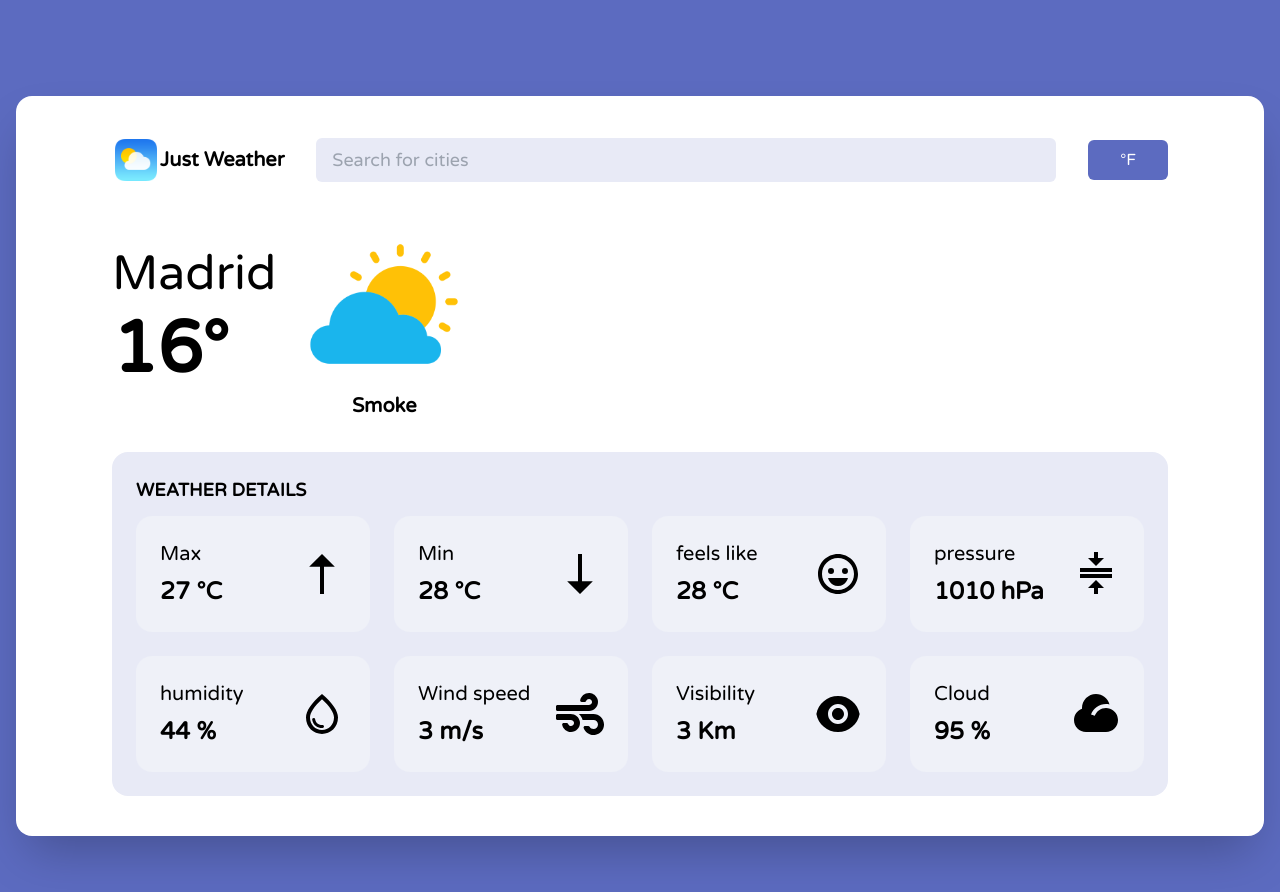
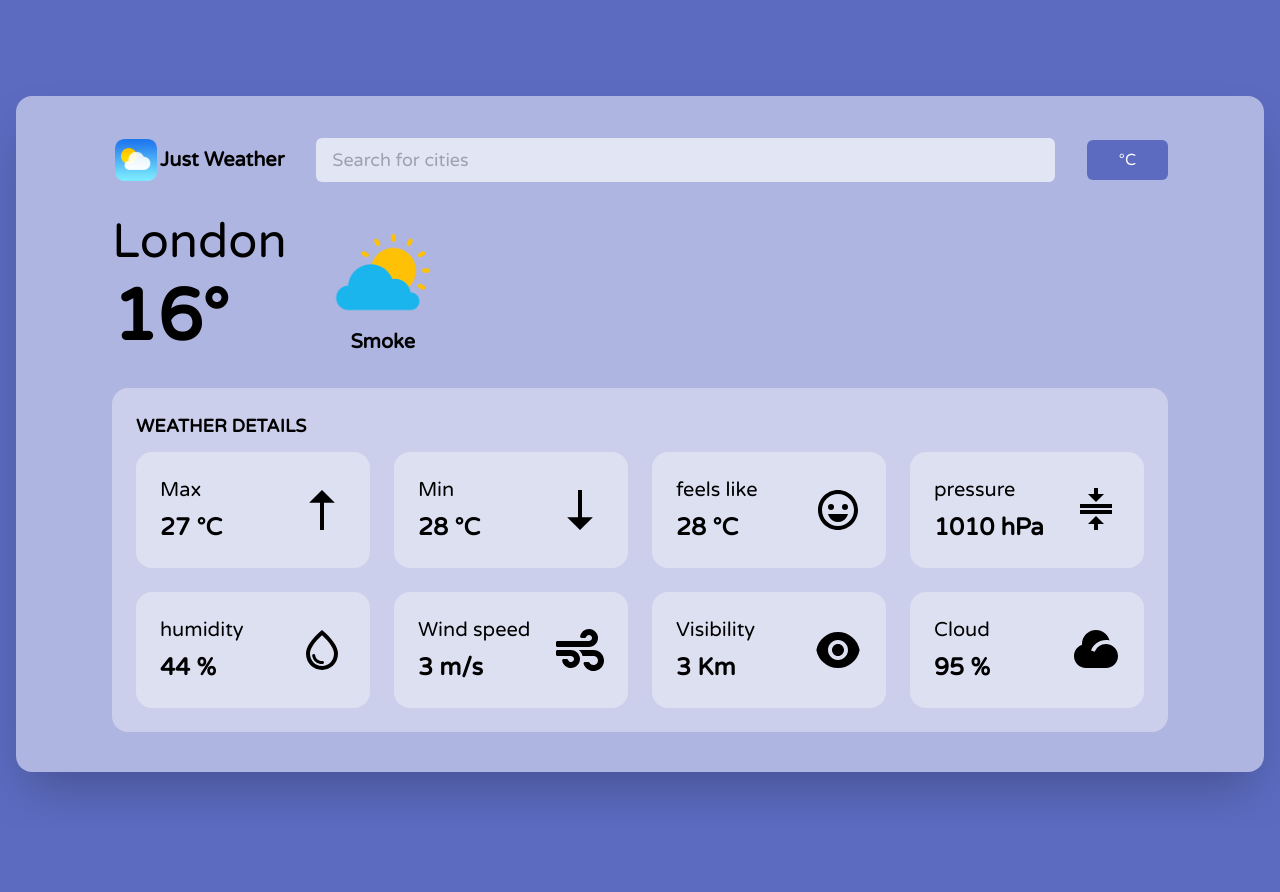
Before and after one commit to imrancodes/Weather-app, a plain HTML site: page index.html in a window 1280 px wide. Both pictures are taken after a click on the button "°F". After the commit the page ends 828 px from the top, so only its background shows below. Drawn offline with nearby package versions, Linux system fonts and the light colour scheme; no server answers; a web font is replaced by a local one.

Commit message:
dynamically changing the temperature,icon and city

```diff
--- a/index.html
+++ b/index.html
@@ -13,11 +13,12 @@
         <link
             href="https://cdn.jsdelivr.net/npm/remixicon@4.5.0/fonts/remixicon.css"
             rel="stylesheet" />
+        <script src="script.js" defer></script>
     </head>
     <body class="bg-[#5C6BC0] font-main-font px-4">
         <div
             id="main"
-            class="max-w-[1440px] mb-14 md:mt-24 mt-14  shadow-2xl rounded-2xl bg-white mx-auto py-10">
+            class="max-w-[1440px] mb-14 md:mt-24 mt-14 shadow-2xl rounded-2xl bg-[#AEB5E0] mx-auto py-10">
             <section
                 id="header"
                 class="flex md:items-center items-start justify-between md:px-24 px-12 gap-x-8 gap-y-4 max-md:flex-col">
@@ -25,100 +26,175 @@
                     <img class="h-12 w-12" src="images/logo.png" alt="" />
                     <h2 class="font-bold text-xl text-black">Just Weather</h2>
                 </div>
-                <input
-                    class="w-full px-4 py-2 bg-[#E8EAF6] rounded-md outline-[#5C6BC0] text-lg"
-                    type="text"
-                    placeholder="Search for cities" />
+                <form class="w-full ">
+                    <input
+                        class="w-full px-4 py-2 bg-[#E2E5F4] rounded-md outline-[#5C6BC0] text-lg weather-input"
+                        type="text"
+                        placeholder="Search for cities" />
+                </form>
                 <button
-                    class="shrink-0 bg-[#5C6BC0] text-white md:px-8 px-16 py-2 rounded-md">
-                    &#176;F
+                    class="shrink-0 bg-[#5C6BC0] text-white md:px-8 px-16 py-2 rounded-md convert-temp">
+                    °F
                 </button>
             </section>
             <section
-                class="md:px-24 px-12 py-8 flex items-center gap-5 max-media550:flex-col">
+                class="md:px-24 px-12 py-8 flex items-center gap-x-10 max-media550:flex-col">
                 <div>
-                    <h1 class="text-5xl font-normal mb-4">Madrid</h1>
-                    <h1 class="text-7xl font-bold">16&#176;</h1>
+                    <h1 class="text-5xl font-normal mb-4 city-name">London</h1>
+                    <h1 class="text-7xl font-bold temp max-media550:text-center">16°</h1>
                 </div>
                 <div>
-                    <img class="size-44" src="images/weather.webp" alt="" />
-                    <h1 class="text-center text-xl font-bold">Smoke</h1>
+                    <img class="size-28 weather-icon" src="images/weather.webp" alt="" />
+                    <h1 class="text-center text-xl font-bold main">Smoke</h1>
                 </div>
             </section>
-            <section class="md:mx-24 mx-12 bg-[#E8EAF6] rounded-2xl p-6">
+            <section class="md:mx-24 mx-12 bg-[#CBCFEB] rounded-2xl p-6">
                 <p class="pb-3 font-semibold text-lg">WEATHER DETAILS</p>
                 <div
                     class="grid lg:grid-cols-4 md:grid-cols-3 media550:grid-cols-2 grid-cols-1 gap-6">
-                    <div class="bg-[#EFF1F8] p-6 rounded-2xl">
+                    <div class="bg-[#DDE0F1] p-6 rounded-2xl">
                         <div class="flex items-center justify-between">
                             <div>
                                 <p class="pb-2 text-xl">Max</p>
                                 <h3 class="font-semibold text-2xl">27 °C</h3>
                             </div>
-                            <svg class="size-12" xmlns="http://www.w3.org/2000/svg" viewBox="0 0 24 24" fill="rgba(0,0,0,1)"><path d="M11.0001 22.0003L13 22.0004L13 8.41421L18.4142 8.41421L12 2L5.58575 8.41421L11 8.41421L11.0001 22.0003Z"></path></svg>
+                            <svg
+                                class="size-12"
+                                xmlns="http://www.w3.org/2000/svg"
+                                viewBox="0 0 24 24"
+                                fill="rgba(0,0,0,1)">
+                                <path
+                                    d="M11.0001 22.0003L13 22.0004L13 8.41421L18.4142 8.41421L12 2L5.58575 8.41421L11 8.41421L11.0001 22.0003Z"></path>
+                            </svg>
                         </div>
                     </div>
-                    <div class="bg-[#EFF1F8] p-6 rounded-2xl">
+                    <div class="bg-[#DDE0F1] p-6 rounded-2xl">
                         <div class="flex items-center justify-between">
                             <div>
                                 <p class="pb-2 text-xl">Min</p>
                                 <h3 class="font-semibold text-2xl">28 °C</h3>
                             </div>
-                            <svg class="size-12" xmlns="http://www.w3.org/2000/svg" viewBox="0 0 24 24" fill="rgba(0,0,0,1)"><path d="M12.9999 1.99974L11 1.9996L11 15.5858H5.58582L12 22L18.4142 15.5858L13 15.5858L12.9999 1.99974Z"></path></svg>
+                            <svg
+                                class="size-12"
+                                xmlns="http://www.w3.org/2000/svg"
+                                viewBox="0 0 24 24"
+                                fill="rgba(0,0,0,1)">
+                                <path
+                                    d="M12.9999 1.99974L11 1.9996L11 15.5858H5.58582L12 22L18.4142 15.5858L13 15.5858L12.9999 1.99974Z"></path>
+                            </svg>
                         </div>
                     </div>
-                    <div class="bg-[#EFF1F8] p-6 rounded-2xl">
+                    <div class="bg-[#DDE0F1] p-6 rounded-2xl">
                         <div class="flex items-center justify-between">
                             <div>
                                 <p class="pb-2 text-xl">feels like</p>
                                 <h3 class="font-semibold text-2xl">28 °C</h3>
                             </div>
-                            <svg class="size-12" stroke="currentColor" fill="currentColor" stroke-width="0" viewBox="0 0 24 24" xmlns="http://www.w3.org/2000/svg"><path d="M12 2C6.486 2 2 6.486 2 12s4.486 10 10 10 10-4.486 10-10S17.514 2 12 2zm0 18c-4.411 0-8-3.589-8-8s3.589-8 8-8 8 3.589 8 8-3.589 8-8 8z"></path><circle cx="8.5" cy="10.5" r="1.5"></circle><circle cx="15.493" cy="10.493" r="1.493"></circle><path d="M12 18c4 0 5-4 5-4H7s1 4 5 4z"></path></svg>
+                            <svg
+                                class="size-12"
+                                stroke="currentColor"
+                                fill="currentColor"
+                                stroke-width="0"
+                                viewBox="0 0 24 24"
+                                xmlns="http://www.w3.org/2000/svg">
+                                <path
+                                    d="M12 2C6.486 2 2 6.486 2 12s4.486 10 10 10 10-4.486 10-10S17.514 2 12 2zm0 18c-4.411 0-8-3.589-8-8s3.589-8 8-8 8 3.589 8 8-3.589 8-8 8z"></path>
+                                <circle cx="8.5" cy="10.5" r="1.5"></circle>
+                                <circle
+                                    cx="15.493"
+                                    cy="10.493"
+                                    r="1.493"></circle>
+                                <path d="M12 18c4 0 5-4 5-4H7s1 4 5 4z"></path>
+                            </svg>
                         </div>
                     </div>
-                    <div class="bg-[#EFF1F8] p-6 rounded-2xl">
+                    <div class="bg-[#DDE0F1] p-6 rounded-2xl">
                         <div class="flex items-center justify-between">
                             <div>
                                 <p class="pb-2 text-xl">pressure</p>
                                 <h3 class="font-semibold text-2xl">1010 hPa</h3>
                             </div>
-                            <svg class="size-12" stroke="currentColor" fill="currentColor" stroke-width="0" viewBox="0 0 24 24" xmlns="http://www.w3.org/2000/svg"><path fill="none" d="M0 0h24v24H0z"></path><path fill="none" d="M0 0h24v24H0V0z"></path><path d="M8 19h3v3h2v-3h3l-4-4-4 4zm8-15h-3V1h-2v3H8l4 4 4-4zM4 9v2h16V9H4zM4 12h16v2H4z"></path></svg>
+                            <svg
+                                class="size-12"
+                                stroke="currentColor"
+                                fill="currentColor"
+                                stroke-width="0"
+                                viewBox="0 0 24 24"
+                                xmlns="http://www.w3.org/2000/svg">
+                                <path fill="none" d="M0 0h24v24H0z"></path>
+                                <path fill="none" d="M0 0h24v24H0V0z"></path>
+                                <path
+                                    d="M8 19h3v3h2v-3h3l-4-4-4 4zm8-15h-3V1h-2v3H8l4 4 4-4zM4 9v2h16V9H4zM4 12h16v2H4z"></path>
+                            </svg>
                         </div>
                     </div>
-                    <div class="bg-[#EFF1F8] p-6 rounded-2xl">
+                    <div class="bg-[#DDE0F1] p-6 rounded-2xl">
                         <div class="flex items-center justify-between">
                             <div>
                                 <p class="pb-2 text-xl">humidity</p>
                                 <h3 class="font-semibold text-2xl">44 %</h3>
                             </div>
-                            <svg class="size-12" stroke="currentColor" fill="currentColor" stroke-width="0" viewBox="0 0 24 24" xmlns="http://www.w3.org/2000/svg"><path fill="none" d="M0 0h24v24H0z"></path><path d="M12 2c-5.33 4.55-8 8.48-8 11.8 0 4.98 3.8 8.2 8 8.2s8-3.22 8-8.2c0-3.32-2.67-7.25-8-11.8zm0 18c-3.35 0-6-2.57-6-6.2 0-2.34 1.95-5.44 6-9.14 4.05 3.7 6 6.79 6 9.14 0 3.63-2.65 6.2-6 6.2zm-4.17-6c.37 0 .67.26.74.62.41 2.22 2.28 2.98 3.64 2.87.43-.02.79.32.79.75 0 .4-.32.73-.72.75-2.13.13-4.62-1.09-5.19-4.12a.75.75 0 01.74-.87z"></path></svg>
+                            <svg
+                                class="size-12"
+                                stroke="currentColor"
+                                fill="currentColor"
+                                stroke-width="0"
+                                viewBox="0 0 24 24"
+                                xmlns="http://www.w3.org/2000/svg">
+                                <path fill="none" d="M0 0h24v24H0z"></path>
+                                <path
+                                    d="M12 2c-5.33 4.55-8 8.48-8 11.8 0 4.98 3.8 8.2 8 8.2s8-3.22 8-8.2c0-3.32-2.67-7.25-8-11.8zm0 18c-3.35 0-6-2.57-6-6.2 0-2.34 1.95-5.44 6-9.14 4.05 3.7 6 6.79 6 9.14 0 3.63-2.65 6.2-6 6.2zm-4.17-6c.37 0 .67.26.74.62.41 2.22 2.28 2.98 3.64 2.87.43-.02.79.32.79.75 0 .4-.32.73-.72.75-2.13.13-4.62-1.09-5.19-4.12a.75.75 0 01.74-.87z"></path>
+                            </svg>
                         </div>
                     </div>
-                    <div class="bg-[#EFF1F8] p-6 rounded-2xl">
+                    <div class="bg-[#DDE0F1] p-6 rounded-2xl">
                         <div class="flex items-center justify-between">
                             <div>
                                 <p class="pb-2 text-xl">Wind speed</p>
                                 <h3 class="font-semibold text-2xl">3 m/s</h3>
                             </div>
-                            <svg class="size-12" stroke="currentColor" fill="currentColor" stroke-width="0" viewBox="0 0 512 512" xmlns="http://www.w3.org/2000/svg"><path d="M156.7 256H16c-8.8 0-16 7.2-16 16v32c0 8.8 7.2 16 16 16h142.2c15.9 0 30.8 10.9 33.4 26.6 3.3 20-12.1 37.4-31.6 37.4-14.1 0-26.1-9.2-30.4-21.9-2.1-6.3-8.6-10.1-15.2-10.1H81.6c-9.8 0-17.7 8.8-15.9 18.4 8.6 44.1 47.6 77.6 94.2 77.6 57.1 0 102.7-50.1 95.2-108.6C249 291 205.4 256 156.7 256zM16 224h336c59.7 0 106.8-54.8 93.8-116.7-7.6-36.2-36.9-65.5-73.1-73.1-55.4-11.6-105.1 24.9-114.9 75.5-1.9 9.6 6.1 18.3 15.8 18.3h32.8c6.7 0 13.1-3.8 15.2-10.1C325.9 105.2 337.9 96 352 96c19.4 0 34.9 17.4 31.6 37.4-2.6 15.7-17.4 26.6-33.4 26.6H16c-8.8 0-16 7.2-16 16v32c0 8.8 7.2 16 16 16zm384 32H243.7c19.3 16.6 33.2 38.8 39.8 64H400c26.5 0 48 21.5 48 48s-21.5 48-48 48c-17.9 0-33.3-9.9-41.6-24.4-2.9-5-8.7-7.6-14.5-7.6h-33.8c-10.9 0-19 10.8-15.3 21.1 17.8 50.6 70.5 84.8 129.4 72.3 41.2-8.7 75.1-41.6 84.7-82.7C526 321.5 470.5 256 400 256z"></path></svg>
+                            <svg
+                                class="size-12"
+                                stroke="currentColor"
+                                fill="currentColor"
+                                stroke-width="0"
+                                viewBox="0 0 512 512"
+                                xmlns="http://www.w3.org/2000/svg">
+                                <path
+                                    d="M156.7 256H16c-8.8 0-16 7.2-16 16v32c0 8.8 7.2 16 16 16h142.2c15.9 0 30.8 10.9 33.4 26.6 3.3 20-12.1 37.4-31.6 37.4-14.1 0-26.1-9.2-30.4-21.9-2.1-6.3-8.6-10.1-15.2-10.1H81.6c-9.8 0-17.7 8.8-15.9 18.4 8.6 44.1 47.6 77.6 94.2 77.6 57.1 0 102.7-50.1 95.2-108.6C249 291 205.4 256 156.7 256zM16 224h336c59.7 0 106.8-54.8 93.8-116.7-7.6-36.2-36.9-65.5-73.1-73.1-55.4-11.6-105.1 24.9-114.9 75.5-1.9 9.6 6.1 18.3 15.8 18.3h32.8c6.7 0 13.1-3.8 15.2-10.1C325.9 105.2 337.9 96 352 96c19.4 0 34.9 17.4 31.6 37.4-2.6 15.7-17.4 26.6-33.4 26.6H16c-8.8 0-16 7.2-16 16v32c0 8.8 7.2 16 16 16zm384 32H243.7c19.3 16.6 33.2 38.8 39.8 64H400c26.5 0 48 21.5 48 48s-21.5 48-48 48c-17.9 0-33.3-9.9-41.6-24.4-2.9-5-8.7-7.6-14.5-7.6h-33.8c-10.9 0-19 10.8-15.3 21.1 17.8 50.6 70.5 84.8 129.4 72.3 41.2-8.7 75.1-41.6 84.7-82.7C526 321.5 470.5 256 400 256z"></path>
+                            </svg>
                         </div>
                     </div>
-                    <div class="bg-[#EFF1F8] p-6 rounded-2xl">
+                    <div class="bg-[#DDE0F1] p-6 rounded-2xl">
                         <div class="flex items-center justify-between">
                             <div>
                                 <p class="pb-2 text-xl">Visibility</p>
                                 <h3 class="font-semibold text-2xl">3 Km</h3>
                             </div>
-                            <svg class="size-12" xmlns="http://www.w3.org/2000/svg" viewBox="0 0 24 24" fill="rgba(0,0,0,1)"><path d="M1.18164 12C2.12215 6.87976 6.60812 3 12.0003 3C17.3924 3 21.8784 6.87976 22.8189 12C21.8784 17.1202 17.3924 21 12.0003 21C6.60812 21 2.12215 17.1202 1.18164 12ZM12.0003 17C14.7617 17 17.0003 14.7614 17.0003 12C17.0003 9.23858 14.7617 7 12.0003 7C9.23884 7 7.00026 9.23858 7.00026 12C7.00026 14.7614 9.23884 17 12.0003 17ZM12.0003 15C10.3434 15 9.00026 13.6569 9.00026 12C9.00026 10.3431 10.3434 9 12.0003 9C13.6571 9 15.0003 10.3431 15.0003 12C15.0003 13.6569 13.6571 15 12.0003 15Z"></path></svg>
+                            <svg
+                                class="size-12"
+                                xmlns="http://www.w3.org/2000/svg"
+                                viewBox="0 0 24 24"
+                                fill="rgba(0,0,0,1)">
+                                <path
+                                    d="M1.18164 12C2.12215 6.87976 6.60812 3 12.0003 3C17.3924 3 21.8784 6.87976 22.8189 12C21.8784 17.1202 17.3924 21 12.0003 21C6.60812 21 2.12215 17.1202 1.18164 12ZM12.0003 17C14.7617 17 17.0003 14.7614 17.0003 12C17.0003 9.23858 14.7617 7 12.0003 7C9.23884 7 7.00026 9.23858 7.00026 12C7.00026 14.7614 9.23884 17 12.0003 17ZM12.0003 15C10.3434 15 9.00026 13.6569 9.00026 12C9.00026 10.3431 10.3434 9 12.0003 9C13.6571 9 15.0003 10.3431 15.0003 12C15.0003 13.6569 13.6571 15 12.0003 15Z"></path>
+                            </svg>
                         </div>
                     </div>
-                    <div class="bg-[#EFF1F8] p-6 rounded-2xl">
+                    <div class="bg-[#DDE0F1] p-6 rounded-2xl">
                         <div class="flex items-center justify-between">
                             <div>
                                 <p class="pb-2 text-xl">Cloud</p>
                                 <h3 class="font-semibold text-2xl">95 %</h3>
                             </div>
-                            <svg class="size-12" xmlns="http://www.w3.org/2000/svg" viewBox="0 0 24 24" fill="rgba(0,0,0,1)"><path d="M17 7C13.5705 7 10.6449 9.15804 9.50734 12.1903L11.3805 12.8927C12.2337 10.6185 14.4278 9 17 9C17.6983 9 18.3687 9.11928 18.992 9.33857C21.3265 10.16 23 12.3846 23 15C23 18.3137 20.3137 21 17 21H7C3.68629 21 1 18.3137 1 15C1 12.3846 2.67346 10.16 5.00804 9.33857C5.0027 9.22639 5 9.11351 5 9C5 5.13401 8.13401 2 12 2C15.242 2 17.9693 4.20399 18.7652 7.19539C18.1973 7.0675 17.6065 7 17 7Z"></path></svg>
+                            <svg
+                                class="size-12"
+                                xmlns="http://www.w3.org/2000/svg"
+                                viewBox="0 0 24 24"
+                                fill="rgba(0,0,0,1)">
+                                <path
+                                    d="M17 7C13.5705 7 10.6449 9.15804 9.50734 12.1903L11.3805 12.8927C12.2337 10.6185 14.4278 9 17 9C17.6983 9 18.3687 9.11928 18.992 9.33857C21.3265 10.16 23 12.3846 23 15C23 18.3137 20.3137 21 17 21H7C3.68629 21 1 18.3137 1 15C1 12.3846 2.67346 10.16 5.00804 9.33857C5.0027 9.22639 5 9.11351 5 9C5 5.13401 8.13401 2 12 2C15.242 2 17.9693 4.20399 18.7652 7.19539C18.1973 7.0675 17.6065 7 17 7Z"></path>
+                            </svg>
                         </div>
                     </div>
                 </div>
--- /dev/null
+++ b/script.js
@@ -0,0 +1,48 @@
+const weatherInput = document.querySelector('.weather-input');
+const form = document.querySelector('form')
+const temp = document.querySelector('.temp')
+const cityName = document.querySelector('.city-name')
+const main = document.querySelector('.main')
+const convertTemp = document.querySelector('.convert-temp')
+const weatherIcon = document.querySelector('.weather-icon')
+
+const ApiKey = 'f7b12ea370bf1a0758d6a3200d128722';
+let units = 'metric';
+// function unitHandler() {
+//     if (units === 'metric') {
+//         units = 'imperial'
+//     } else {
+//         units === 'metric'
+//     }
+// }
+
+convertTemp.addEventListener('click', () => {
+    convertTemp.innerText === '°F' ? convertTemp.innerText = '°C' : convertTemp.innerText = '°F'
+})
+
+function fetchWeather(city) {
+    fetch(
+        `https://api.openweathermap.org/data/2.5/weather?q=${city}&appid=${ApiKey}&units=${units}`
+    )
+        .then((res) => res.json())
+        .then((data) => {
+            console.log(data);
+            temp.innerText = `${Math.round(data.main.temp)}°`
+            cityName.innerText = data.name
+            main.innerText = data.weather[0].main;
+            // convertTemp.innerText = '°F' ? '°C' : '°F'
+            weatherIcon.src = `https://openweathermap.org/img/wn/${data.weather[0].icon}@2x.png`
+        });
+}
+
+document.addEventListener('DOMContentLoaded', () => {
+    fetchWeather('london');
+})
+
+
+form.addEventListener('submit', (e) => {
+    e.preventDefault()
+    let cityTemperature = weatherInput.value;
+    fetchWeather(cityTemperature)
+    weatherInput.value = ''
+})
```
Also changed, not shown: output.css.
